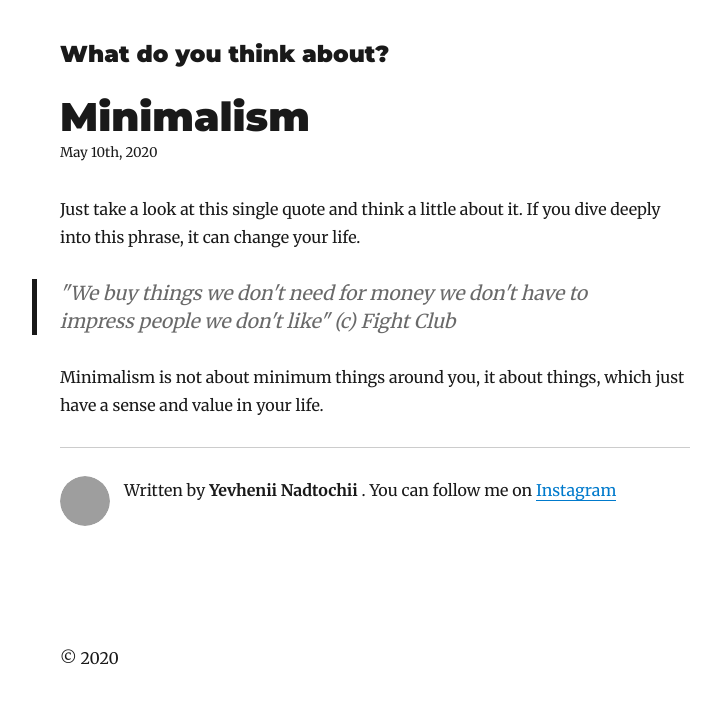
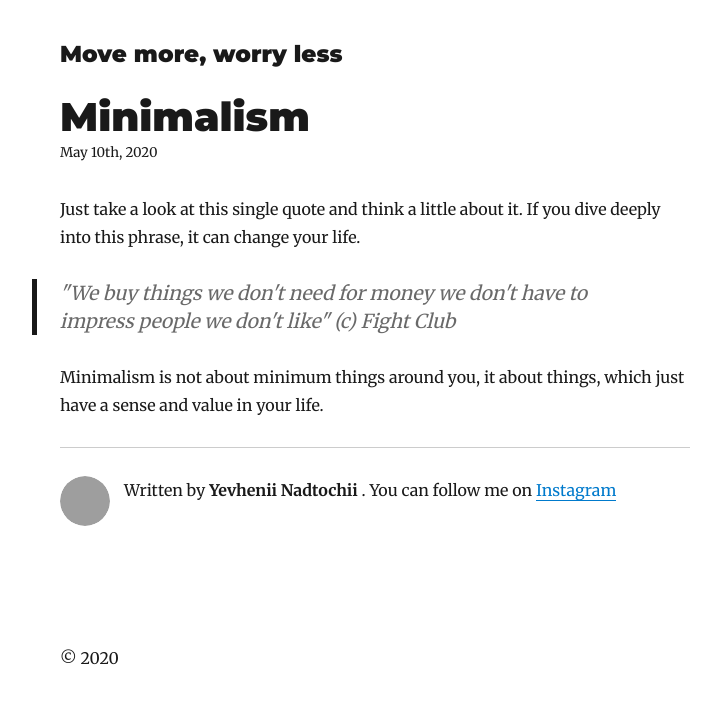
Before and after one commit to evaries/personal-blog, a Gatsby site: page /here-we-go/ in a window 1280 px wide. Shown: the whole page, without its empty margins (265-986 px from the left). Built offline with nearby package versions, Linux system fonts and the light colour scheme; Gatsby itself is replaced by a stand-in of ours; some packages are replaced by stand-ins of ours; grey boxes are pictures that could not be loaded.

Commit message:
updated header

```diff
--- a/gatsby-config.js
+++ b/gatsby-config.js
@@ -1,6 +1,6 @@
 module.exports = {
   siteMetadata: {
-    title: `What do you think about?`,
+    title: `Move more, worry less`,
     author: {
       name: `Yevhenii Nadtochii`,
       summary: `.`,
@@ -31,7 +31,6 @@ module.exports = {
       resolve: `gatsby-transformer-remark`,
       options: {
         plugins: [
-
           {
             resolve: `gatsby-remark-images`,
             options: {
--- a/src/pages/index.tsx
+++ b/src/pages/index.tsx
@@ -1,4 +1,3 @@
-// Gatsby supports TypeScript natively!
 import React from "react"
 import { PageProps, Link, graphql } from "gatsby"
 
```
Also changed, not shown: src/components/bio.js (+1 -10 lines), content/assets/1.png (added), content/assets/2.jpg (added), 2 other files.
